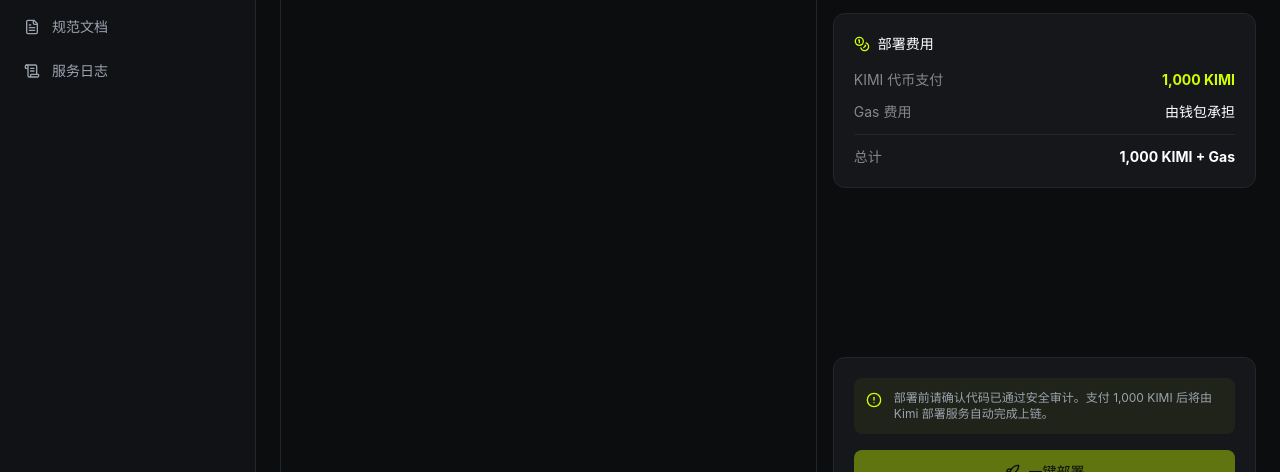
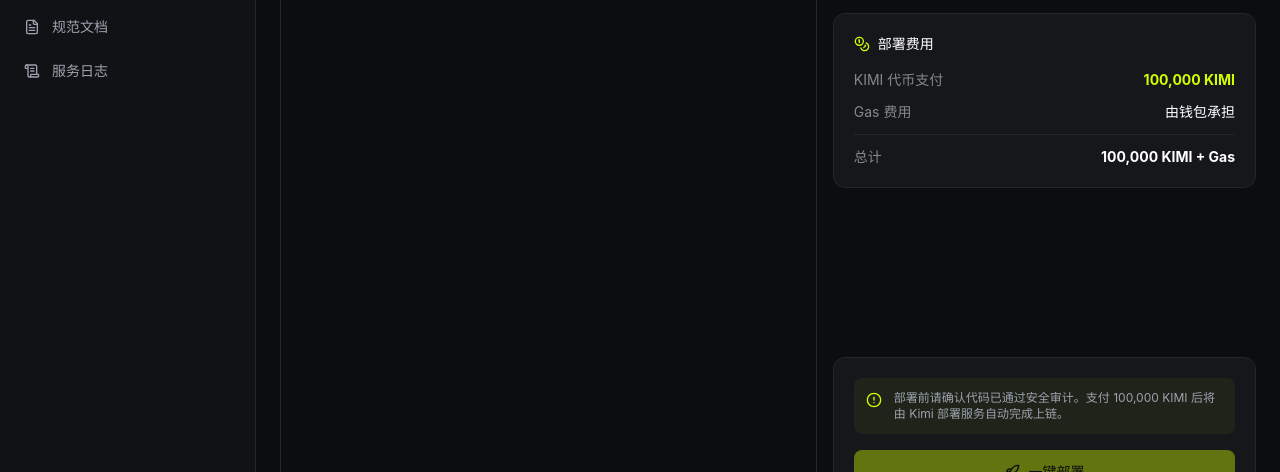
Before and after one commit to ybc112/kimi, a React (Vite) app: page /deploy in a window 1280 px wide. Shown: the part 261-733 px from the top of the page. Built offline with nearby package versions, Linux system fonts and the light colour scheme.

Commit message:
feat: update deploy fee to 100,000 KIMI

```diff
--- a/src/pages/Deploy.tsx
+++ b/src/pages/Deploy.tsx
@@ -8,7 +8,7 @@
   { value: "base", label: "Base", icon: "🛡️" },
 ];
 
-const KIMI_PRICE = "1,000";
+const KIMI_PRICE = "100,000";
 const RECEIVING_WALLET = "0xKimi...DeployVault";
 
 export default function Deploy() {
```
